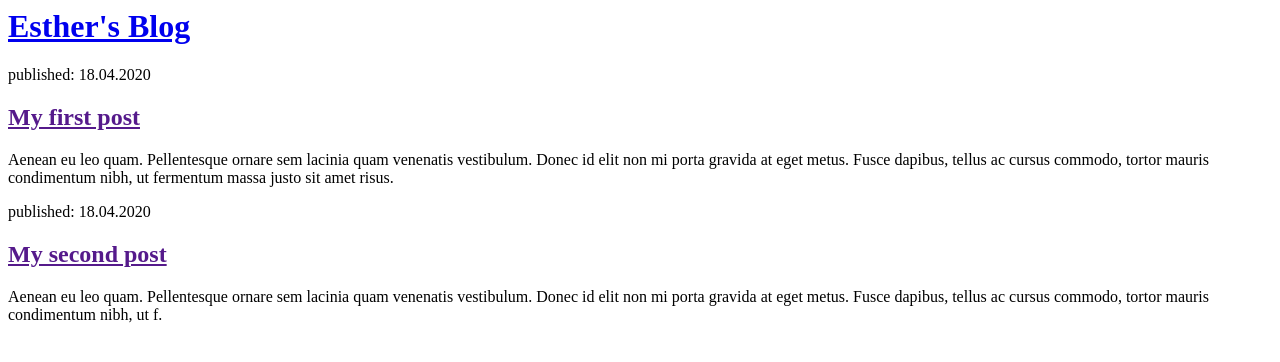
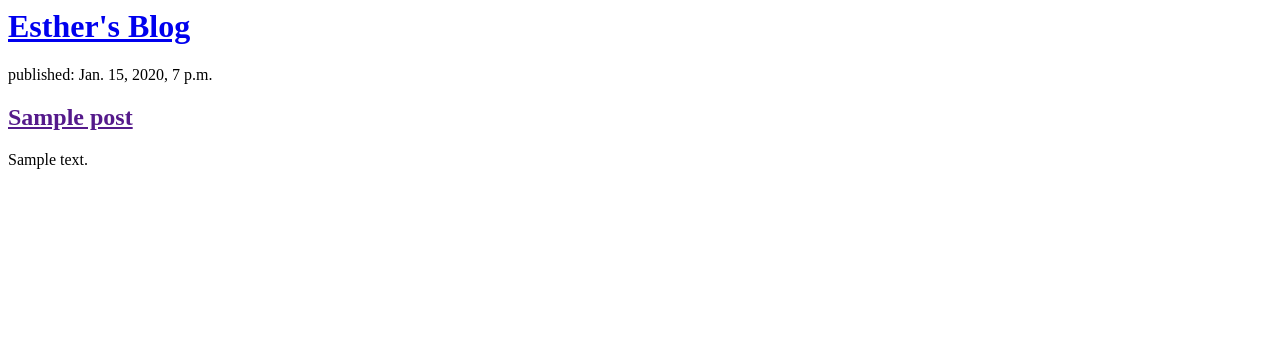
Before and after one commit to esther-soyoung/Django, a Django app: template blog/templates/blog/post_list.html in a window 1280 px wide. Shown: the top 362 px of the page. Run offline with Django 3.2, Linux system fonts and the light colour scheme; the template is opened without the code that fills it: values that come from a table or form of the project are taken from there, others are empty; tables that the repository leaves empty hold one stand-in row (values such as "Sample post"); parts of the project's set-up code (start-up, migrations or seed data) failed here and were passed over.

Commit message:
updated Django templates[D

```diff
--- a/blog/templates/blog/post_list.html
+++ b/blog/templates/blog/post_list.html
@@ -6,17 +6,12 @@
         <div>
             <h1><a href="/">Esther's Blog</a></h1>
         </div>
-
-        <div>
-            <p>published: 18.04.2020</p>
-            <h2><a href="">My first post</a></h2>
-            <p>Aenean eu leo quam. Pellentesque ornare sem lacinia quam venenatis vestibulum. Donec id elit non mi porta gravida at eget metus. Fusce dapibus, tellus ac cursus commodo, tortor mauris condimentum nibh, ut fermentum massa justo sit amet risus.</p>
-        </div>
-
-        <div>
-            <p>published: 18.04.2020</p>
-            <h2><a href="">My second post</a></h2>
-            <p>Aenean eu leo quam. Pellentesque ornare sem lacinia quam venenatis vestibulum. Donec id elit non mi porta gravida at eget metus. Fusce dapibus, tellus ac cursus commodo, tortor mauris condimentum nibh, ut f.</p>
-        </div>
+        {% for post in posts %}
+            <div>
+                <p>published: {{ post.published_date }}</p>
+                <h2><a href="">{{ post.title }}</a></h2>
+                <p>{{ post.text|linebreaksbr }}</p>
+            </div>
+        {% endfor %}
     </body>
 </html>
--- a/blog/views.py
+++ b/blog/views.py
@@ -1,4 +1,8 @@
 from django.shortcuts import render
+from django.utils import timezone
+
+from models import Post
 
 def post_list(request):
-    return render(request, 'blog/post_list.html', {})
+    posts = Post.objects.filter(published_date__lte=timezone.now()).order_by('published_date')
+    return render(request, 'blog/post_list.html', {'posts': posts})
```
